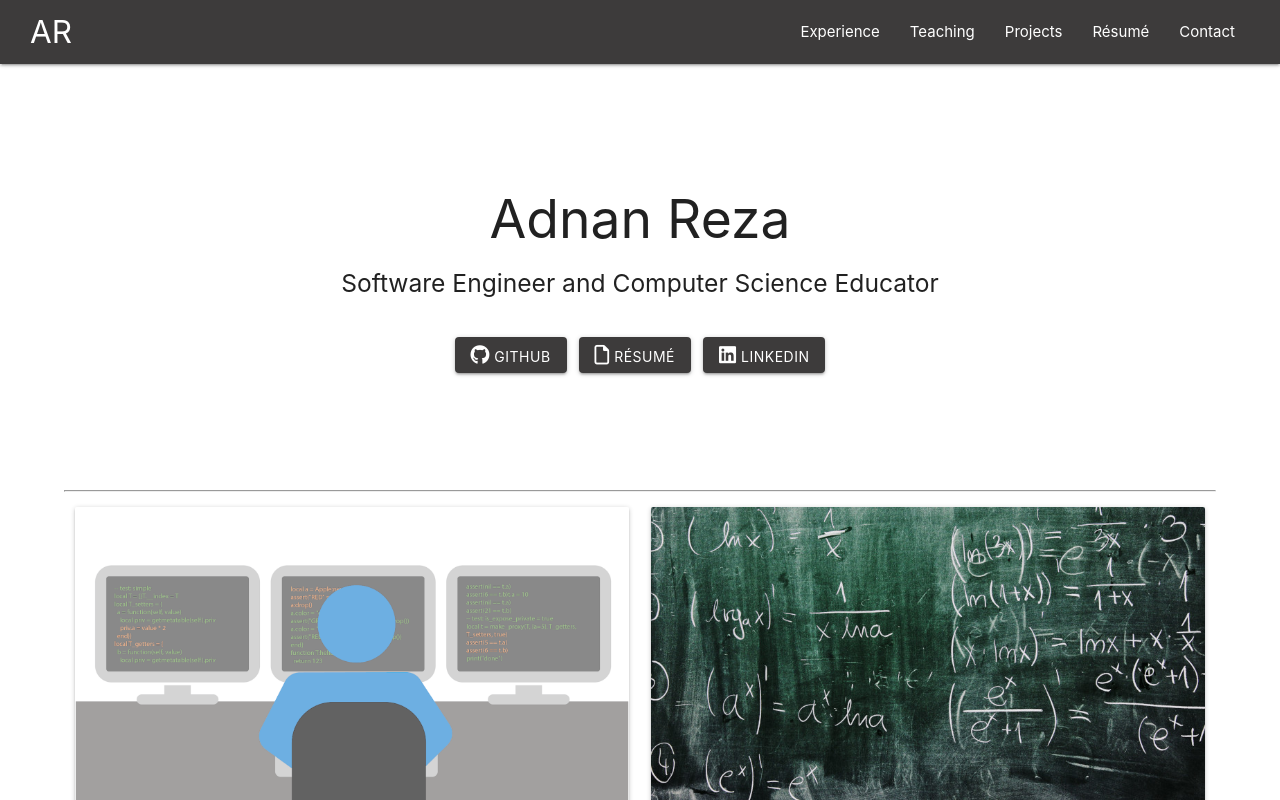
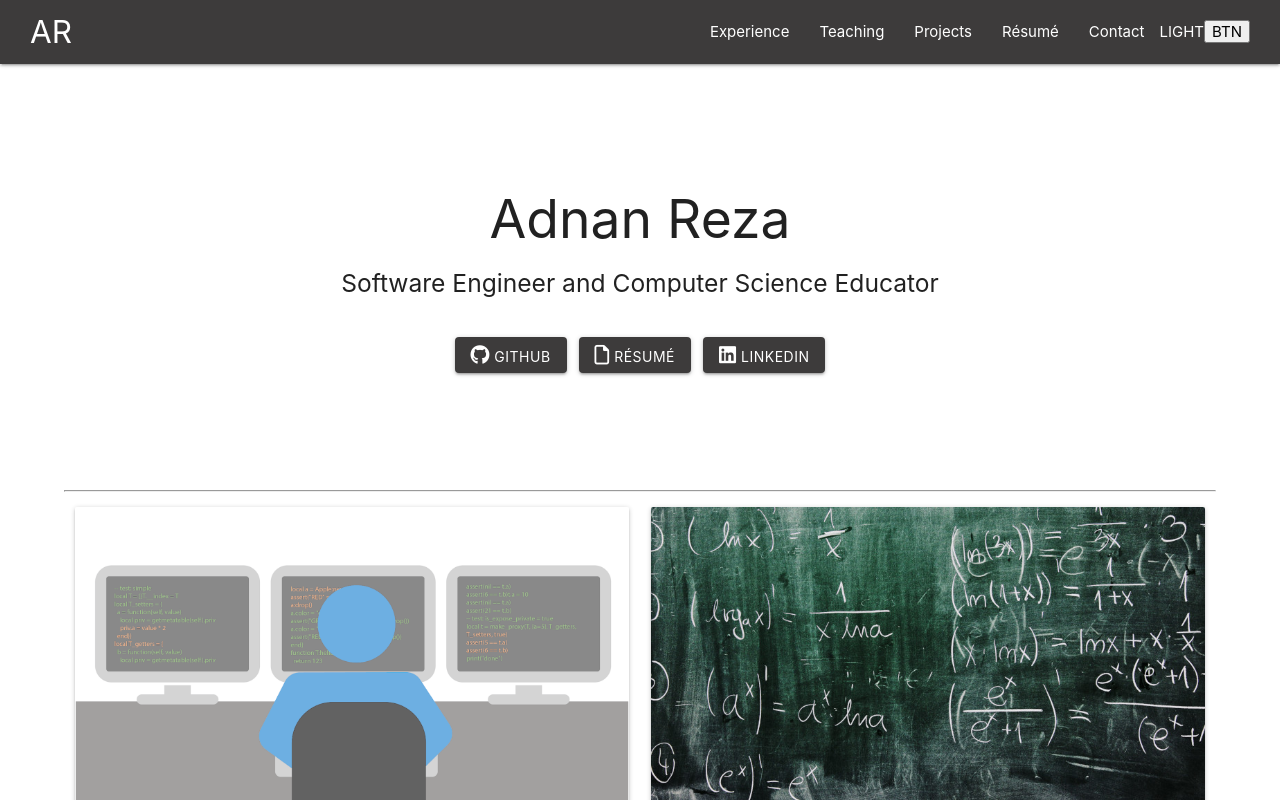
Before and after one commit to adnanreza/personal-site, a React (Create React App) app: page / in a window 1280 px wide. Shown: the top 800 px of the page. Built offline with nearby package versions, Linux system fonts and the light colour scheme.

Commit message:
Created base for dark light theme toggle

```diff
--- a/src/App.js
+++ b/src/App.js
@@ -1,4 +1,4 @@
-import React, { useEffect } from 'react';
+import React, { useEffect, useState } from 'react';
 import { Switch, Route, useLocation } from 'react-router-dom';
 import './App.css';
 import 'materialize-css/dist/css/materialize.min.css';
@@ -26,6 +26,8 @@ const App = () => {
     M.AutoInit();
   });
 
+  const [dark, setDark] = useState(false);
+
   const containerVariants = {
     hidden: {
       opacity: 0,
@@ -46,7 +48,7 @@ const App = () => {
     <ProjectState>
         <ScrollToTop></ScrollToTop>
         <motion.div id='main' variants={containerVariants} initial='hidden' animate='visible' exit='exit'>
-          <Navbar title='AR'></Navbar>
+          <Navbar title='AR' dark={dark} setDark={setDark}></Navbar>
           <AnimatePresence>
             <Switch location={location} key={location.key}>
               <Route exact path='/' component={Home}></Route>
--- a/src/components/layout/Navbar.js
+++ b/src/components/layout/Navbar.js
@@ -1,8 +1,9 @@
 import React, { Fragment } from 'react';
 import { Link } from 'react-router-dom';
 import PropTypes from 'prop-types';
+import ThemeToggle from './ThemeToggle';
 
-const Navbar = ({ title }) => {
+const Navbar = ({ title, dark, setDark }) => {
   return (
     <Fragment>
       <div className='navbar-fixed'>
@@ -29,6 +30,9 @@ const Navbar = ({ title }) => {
               </li>
               <li>
                 <Link to='/Contact'>Contact</Link>
+              </li>
+              <li>
+                <ThemeToggle dark={dark} setDark={setDark}/>
               </li>
             </ul>
           </div>
--- a/src/components/layout/ThemeToggle.js
+++ b/src/components/layout/ThemeToggle.js
@@ -1,8 +1,11 @@
 import React from 'react'
 
-const ThemeToggle = () => {
+const ThemeToggle = ( {dark, setDark} ) => {
   return (
-    <div>ThemeToggle</div>
+    <div>
+        {dark ? 'DARK' : 'LIGHT'}
+        <button onClick={()=>{setDark(!dark)}}>BTN</button>
+    </div>
   )
 }
 
```
